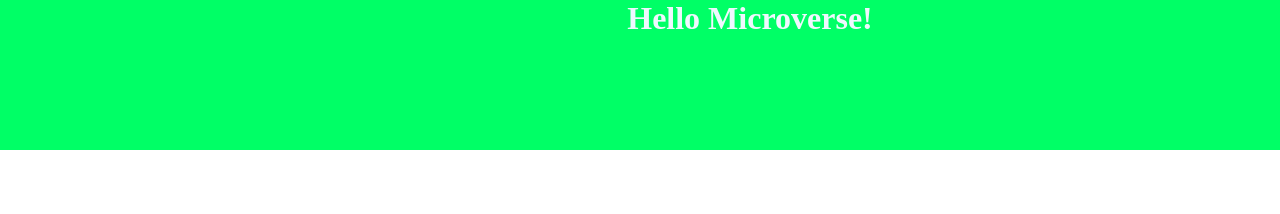
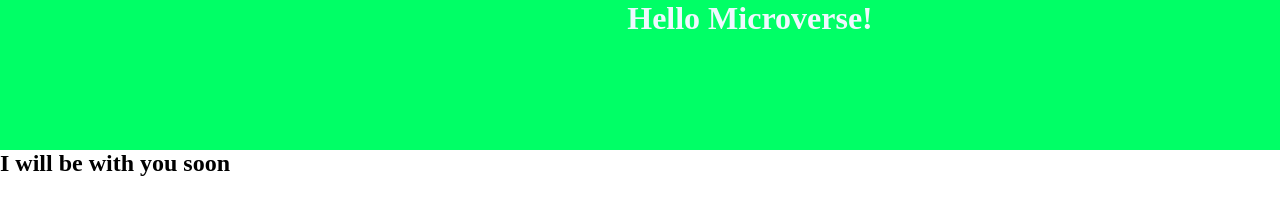
Before and after one commit to Alali-Elizabeth/Hello-World, a plain HTML site: page index.html in a window 1280 px wide. Shown: the top 214 px of the page. Drawn offline with Linux system fonts and the light colour scheme.

Commit message:
index.html

```diff
--- a/index.html
+++ b/index.html
@@ -9,5 +9,6 @@
 <body>
 
         <h1> Hello Microverse!</h1>
+        <h2>I will be with you soon</h2>
 </body>
 </html>
```
